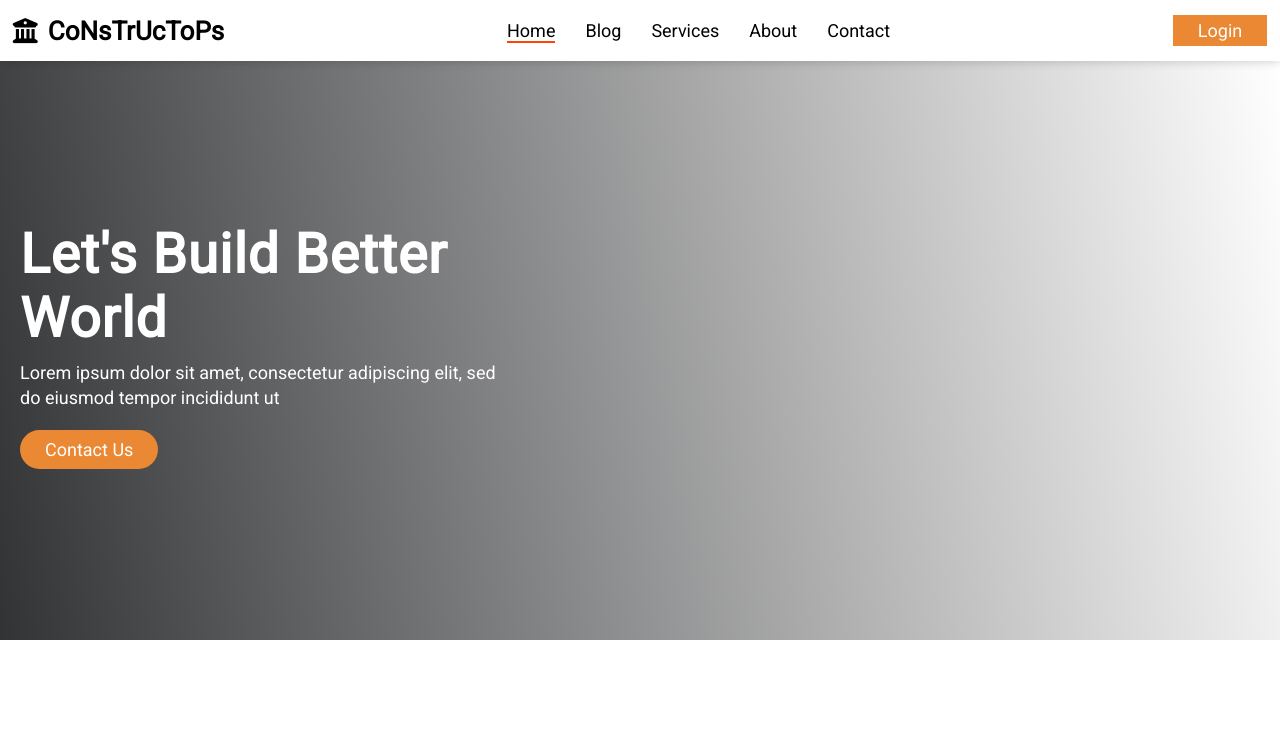
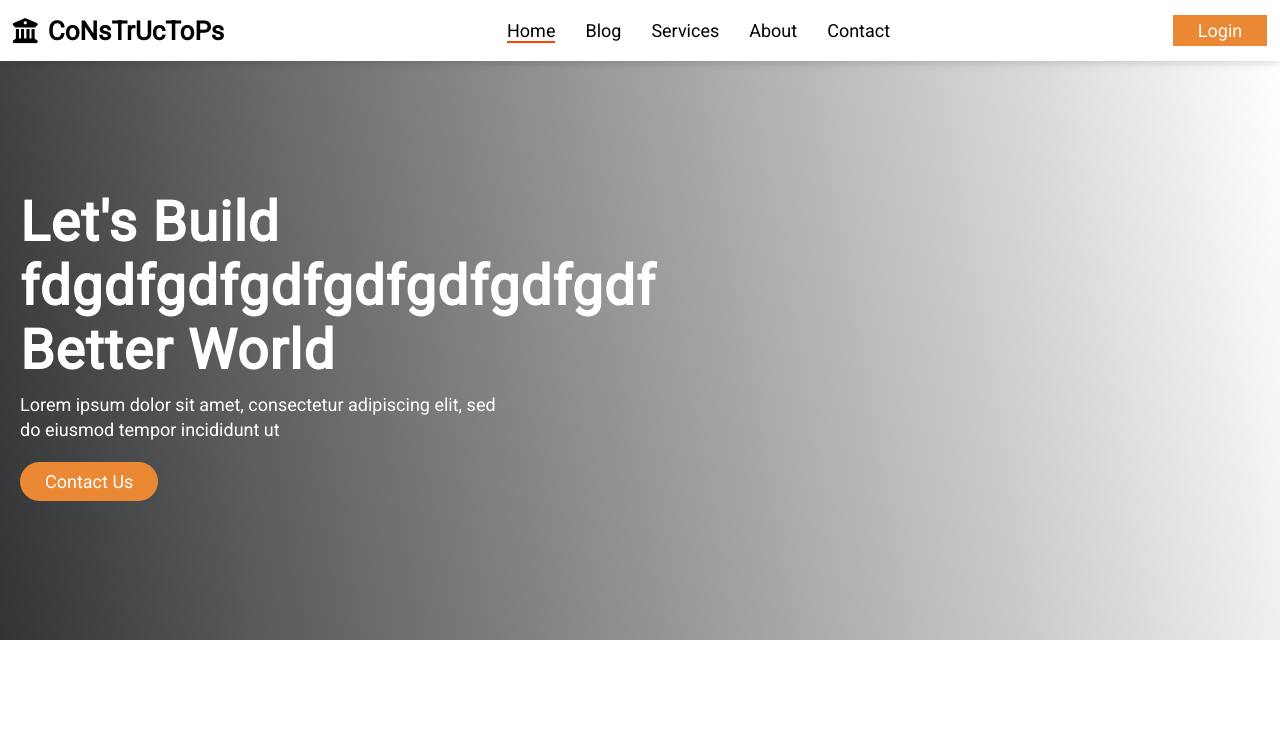
Before and after one commit to Idrisselouiri/roofy, a plain HTML site: page index.html in a window 1280 px wide. Shown: the top 738 px of the page. Drawn offline with nearby package versions, Linux system fonts and the light colour scheme.

Commit message:
fdg changed

```diff
--- a/index.html
+++ b/index.html
@@ -32,7 +32,7 @@
     <section id="home">
         <div class="countainer">
             <div class="brand-text">
-                <h1>Let's Build Better  World</h1>
+                <h1>Let's Build fdgdfgdfgdfgdfgdfgdfgdf Better  World</h1>
                 <p>Lorem ipsum dolor sit amet, consectetur adipiscing  elit, sed do eiusmod tempor incididunt ut <br> </p>
                 <button class="ctn">Contact Us</button>
             </div>
```
